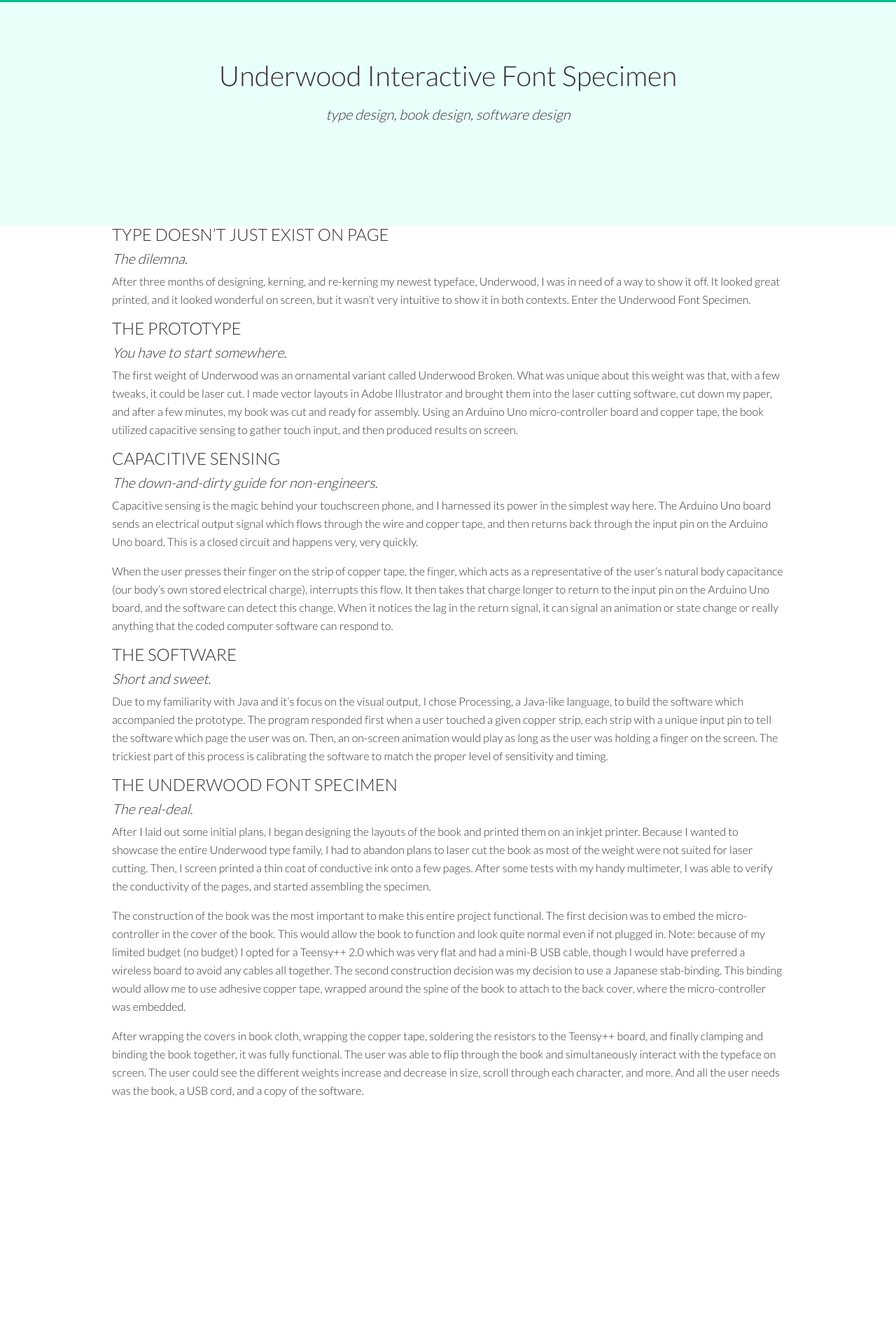
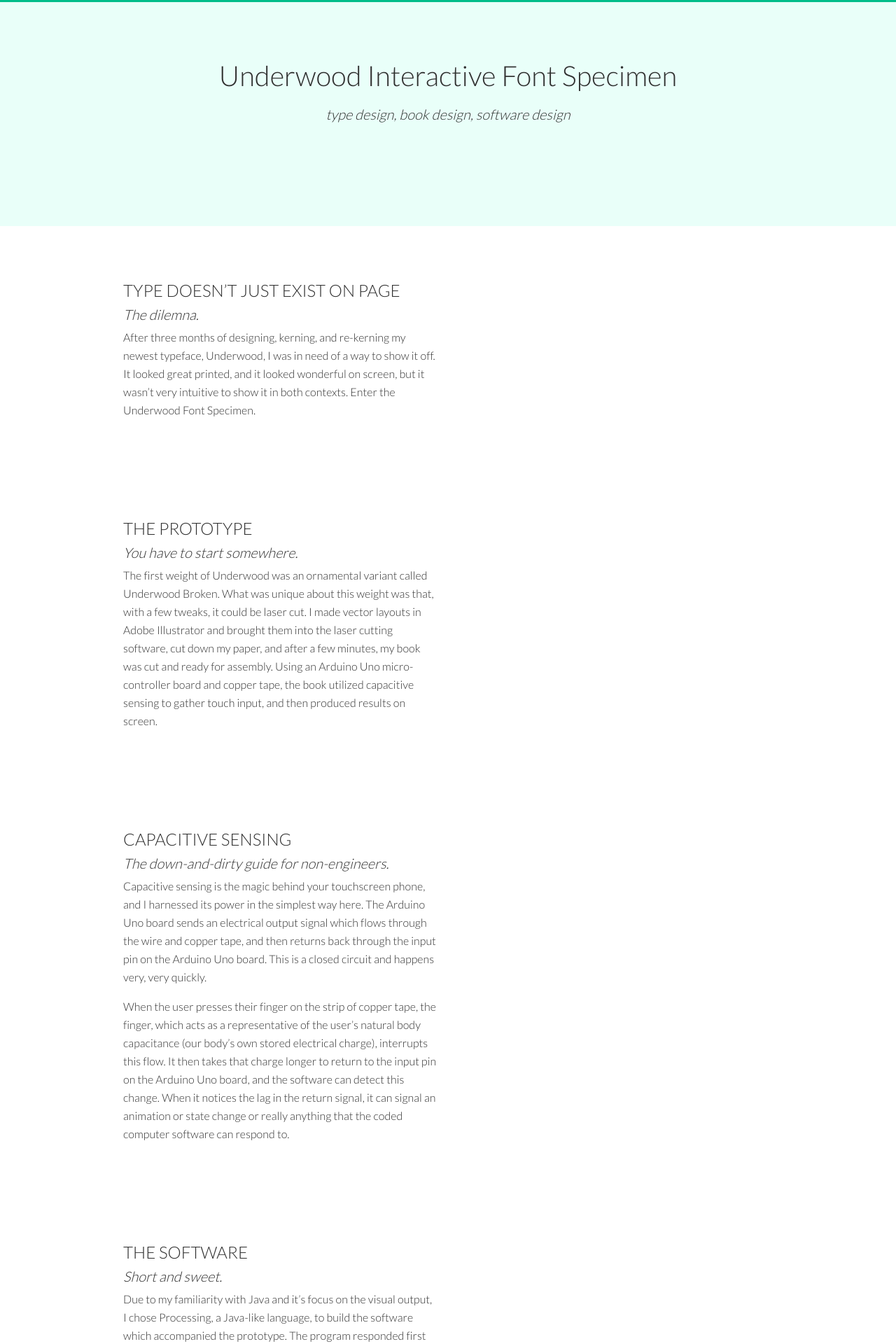
Before and after one commit to vpineda7/jakeberkuwmad.github.io, a Jekyll site: the page built from underwood-specimen/index.html, in a window 1280 px wide. Shown: the top 1920 px of the page at 70% size. Built offline with Jekyll 4.4.1, drawn with Linux system fonts in a browser that asks for light colours; before the commit the page ends 1587 px from its top, so only the background shows below that.

Commit message:
Added underwood-style sheet

```diff
--- /dev/null
+++ b/_scss/underwood-style.scss
@@ -0,0 +1,10 @@
+main {
+  margin:1em;
+
+  section {
+    padding:4em 0 4em 0;
+    width:100%;
+    max-width:28em;
+  }
+
+}
--- a/css/styles.scss
+++ b/css/styles.scss
@@ -10,6 +10,7 @@
 @import "reset";
 @import "typography";
 @import "header";
+@import "underwood-style";
 
 html {
   border-top: medium solid $primary-color;
```
Also changed, not shown: Gemfile.lock (added).
